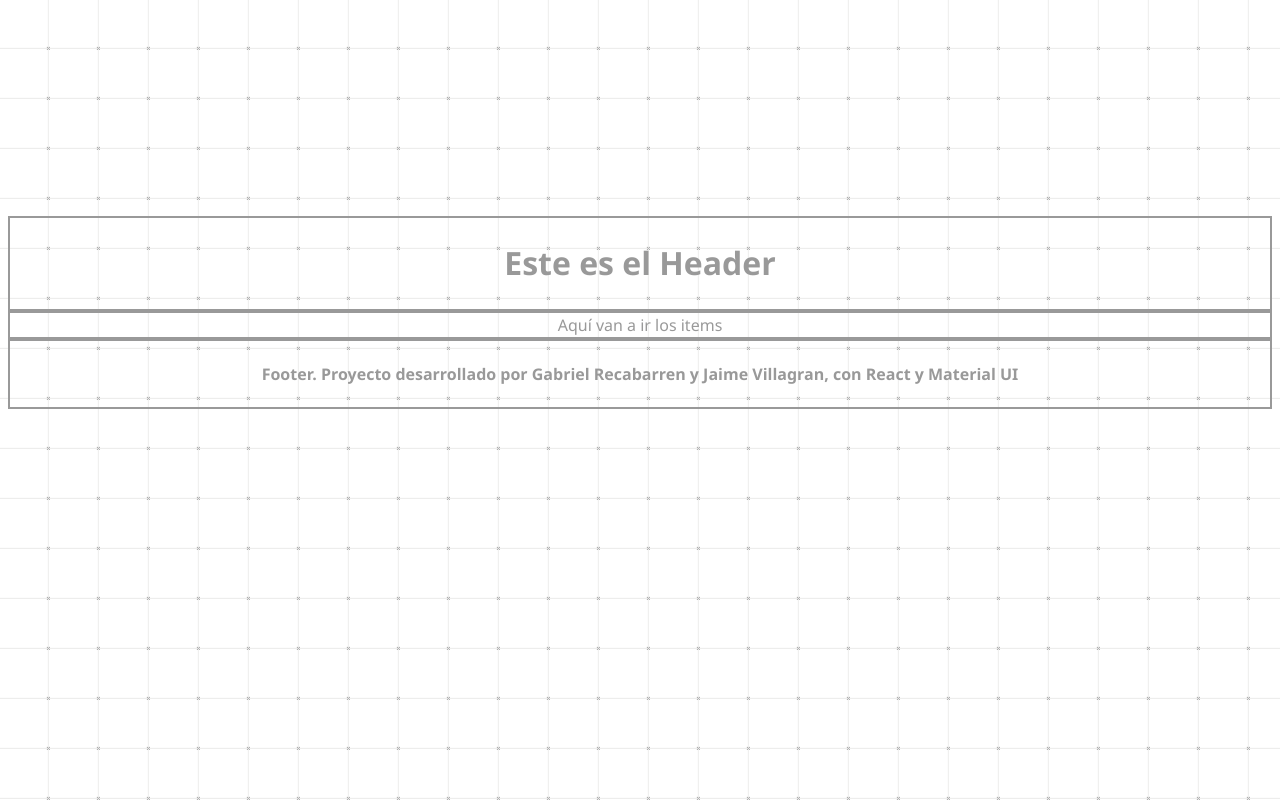
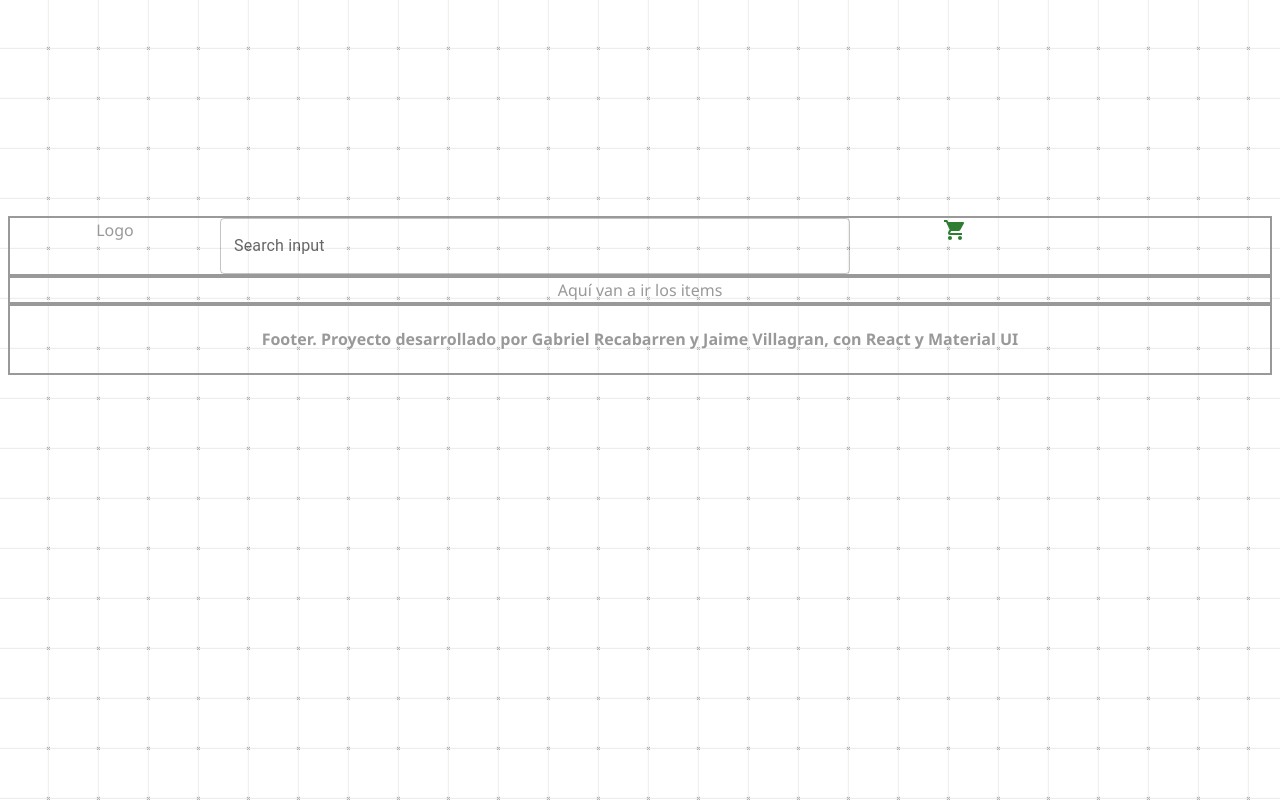
Before and after one commit to GabrielRecabarren/market-place, a React (Vite) app: page / in a window 1280 px wide. Built offline with nearby package versions, Linux system fonts and the light colour scheme.

Commit message:
layout advanced: header

```diff
--- a/package.json
+++ b/package.json
@@ -17,6 +17,7 @@
     "react-dom": "^18.2.0"
   },
   "devDependencies": {
+    "@mui/icons-material": "5.14.1",
     "@types/react": "^18.2.14",
     "@types/react-dom": "^18.2.6",
     "@vitejs/plugin-react": "^4.0.1",
--- /dev/null
+++ b/src/components/atoms/Logo.jsx
@@ -0,0 +1,6 @@
+
+export const Logo = () => {
+  return (
+    <div>Logo</div>
+  )
+}
--- a/src/components/atoms/SearchBar.jsx
+++ b/src/components/atoms/SearchBar.jsx
@@ -0,0 +1,153 @@
+import TextField from "@mui/material/TextField";
+import Stack from "@mui/material/Stack";
+import Autocomplete from "@mui/material/Autocomplete";
+
+export default function SearchBar() {
+  return (
+    <Autocomplete
+      freeSolo
+      id="free-solo-2-demo"
+      disableClearable
+      options={top100Films.map((option) => option.title)}
+      renderInput={(params) => (
+        <TextField
+          {...params}
+          label="Search input"
+          InputProps={{
+            ...params.InputProps,
+            type: "search",
+          }}
+        />
+      )}
+    />
+  );
+}
+
+// Top 100 films as rated by IMDb users. http://www.imdb.com/chart/top
+const top100Films = [
+  { title: "The Shawshank Redemption", year: 1994 },
+  { title: "The Godfather", year: 1972 },
+  { title: "The Godfather: Part II", year: 1974 },
+  { title: "The Dark Knight", year: 2008 },
+  { title: "12 Angry Men", year: 1957 },
+  { title: "Schindler's List", year: 1993 },
+  { title: "Pulp Fiction", year: 1994 },
+  {
+    title: "The Lord of the Rings: The Return of the King",
+    year: 2003,
+  },
+  { title: "The Good, the Bad and the Ugly", year: 1966 },
+  { title: "Fight Club", year: 1999 },
+  {
+    title: "The Lord of the Rings: The Fellowship of the Ring",
+    year: 2001,
+  },
+  {
+    title: "Star Wars: Episode V - The Empire Strikes Back",
+    year: 1980,
+  },
+  { title: "Forrest Gump", year: 1994 },
+  { title: "Inception", year: 2010 },
+  {
+    title: "The Lord of the Rings: The Two Towers",
+    year: 2002,
+  },
+  { title: "One Flew Over the Cuckoo's Nest", year: 1975 },
+  { title: "Goodfellas", year: 1990 },
+  { title: "The Matrix", year: 1999 },
+  { title: "Seven Samurai", year: 1954 },
+  {
+    title: "Star Wars: Episode IV - A New Hope",
+    year: 1977,
+  },
+  { title: "City of God", year: 2002 },
+  { title: "Se7en", year: 1995 },
+  { title: "The Silence of the Lambs", year: 1991 },
+  { title: "It's a Wonderful Life", year: 1946 },
+  { title: "Life Is Beautiful", year: 1997 },
+  { title: "The Usual Suspects", year: 1995 },
+  { title: "Léon: The Professional", year: 1994 },
+  { title: "Spirited Away", year: 2001 },
+  { title: "Saving Private Ryan", year: 1998 },
+  { title: "Once Upon a Time in the West", year: 1968 },
+  { title: "American History X", year: 1998 },
+  { title: "Interstellar", year: 2014 },
+  { title: "Casablanca", year: 1942 },
+  { title: "City Lights", year: 1931 },
+  { title: "Psycho", year: 1960 },
+  { title: "The Green Mile", year: 1999 },
+  { title: "The Intouchables", year: 2011 },
+  { title: "Modern Times", year: 1936 },
+  { title: "Raiders of the Lost Ark", year: 1981 },
+  { title: "Rear Window", year: 1954 },
+  { title: "The Pianist", year: 2002 },
+  { title: "The Departed", year: 2006 },
+  { title: "Terminator 2: Judgment Day", year: 1991 },
+  { title: "Back to the Future", year: 1985 },
+  { title: "Whiplash", year: 2014 },
+  { title: "Gladiator", year: 2000 },
+  { title: "Memento", year: 2000 },
+  { title: "The Prestige", year: 2006 },
+  { title: "The Lion King", year: 1994 },
+  { title: "Apocalypse Now", year: 1979 },
+  { title: "Alien", year: 1979 },
+  { title: "Sunset Boulevard", year: 1950 },
+  {
+    title:
+      "Dr. Strangelove or: How I Learned to Stop Worrying and Love the Bomb",
+    year: 1964,
+  },
+  { title: "The Great Dictator", year: 1940 },
+  { title: "Cinema Paradiso", year: 1988 },
+  { title: "The Lives of Others", year: 2006 },
+  { title: "Grave of the Fireflies", year: 1988 },
+  { title: "Paths of Glory", year: 1957 },
+  { title: "Django Unchained", year: 2012 },
+  { title: "The Shining", year: 1980 },
+  { title: "WALL·E", year: 2008 },
+  { title: "American Beauty", year: 1999 },
+  { title: "The Dark Knight Rises", year: 2012 },
+  { title: "Princess Mononoke", year: 1997 },
+  { title: "Aliens", year: 1986 },
+  { title: "Oldboy", year: 2003 },
+  { title: "Once Upon a Time in America", year: 1984 },
+  { title: "Witness for the Prosecution", year: 1957 },
+  { title: "Das Boot", year: 1981 },
+  { title: "Citizen Kane", year: 1941 },
+  { title: "North by Northwest", year: 1959 },
+  { title: "Vertigo", year: 1958 },
+  {
+    title: "Star Wars: Episode VI - Return of the Jedi",
+    year: 1983,
+  },
+  { title: "Reservoir Dogs", year: 1992 },
+  { title: "Braveheart", year: 1995 },
+  { title: "M", year: 1931 },
+  { title: "Requiem for a Dream", year: 2000 },
+  { title: "Amélie", year: 2001 },
+  { title: "A Clockwork Orange", year: 1971 },
+  { title: "Like Stars on Earth", year: 2007 },
+  { title: "Taxi Driver", year: 1976 },
+  { title: "Lawrence of Arabia", year: 1962 },
+  { title: "Double Indemnity", year: 1944 },
+  {
+    title: "Eternal Sunshine of the Spotless Mind",
+    year: 2004,
+  },
+  { title: "Amadeus", year: 1984 },
+  { title: "To Kill a Mockingbird", year: 1962 },
+  { title: "Toy Story 3", year: 2010 },
+  { title: "Logan", year: 2017 },
+  { title: "Full Metal Jacket", year: 1987 },
+  { title: "Dangal", year: 2016 },
+  { title: "The Sting", year: 1973 },
+  { title: "2001: A Space Odyssey", year: 1968 },
+  { title: "Singin' in the Rain", year: 1952 },
+  { title: "Toy Story", year: 1995 },
+  { title: "Bicycle Thieves", year: 1948 },
+  { title: "The Kid", year: 1921 },
+  { title: "Inglourious Basterds", year: 2009 },
+  { title: "Snatch", year: 2000 },
+  { title: "3 Idiots", year: 2009 },
+  { title: "Monty Python and the Holy Grail", year: 1975 },
+];
--- a/src/components/organisms/header/Header.jsx
+++ b/src/components/organisms/header/Header.jsx
@@ -1,7 +1,20 @@
+import SearchBar from "../../atoms/SearchBar"
+import { Grid } from "@mui/material"
+import { Logo } from "../../atoms/Logo"
+import ShoppingCartIcon from '@mui/icons-material/ShoppingCart';
 export const Header = () => {
-  return (<>
+  return (<Grid container>
 
-  <h1>Este es el Header</h1>
-  </>
+
+    <Grid item sm={2}>
+      <Logo/>
+    </Grid>
+    <Grid item xs={6}>
+  <SearchBar/>
+    </Grid>
+    <Grid item xs={2}>
+      <ShoppingCartIcon  color="success"/>
+    </Grid>
+  </Grid>
   )
 }
```
Also changed, not shown: 1 other file (tests, documents, lock files or other folders).
